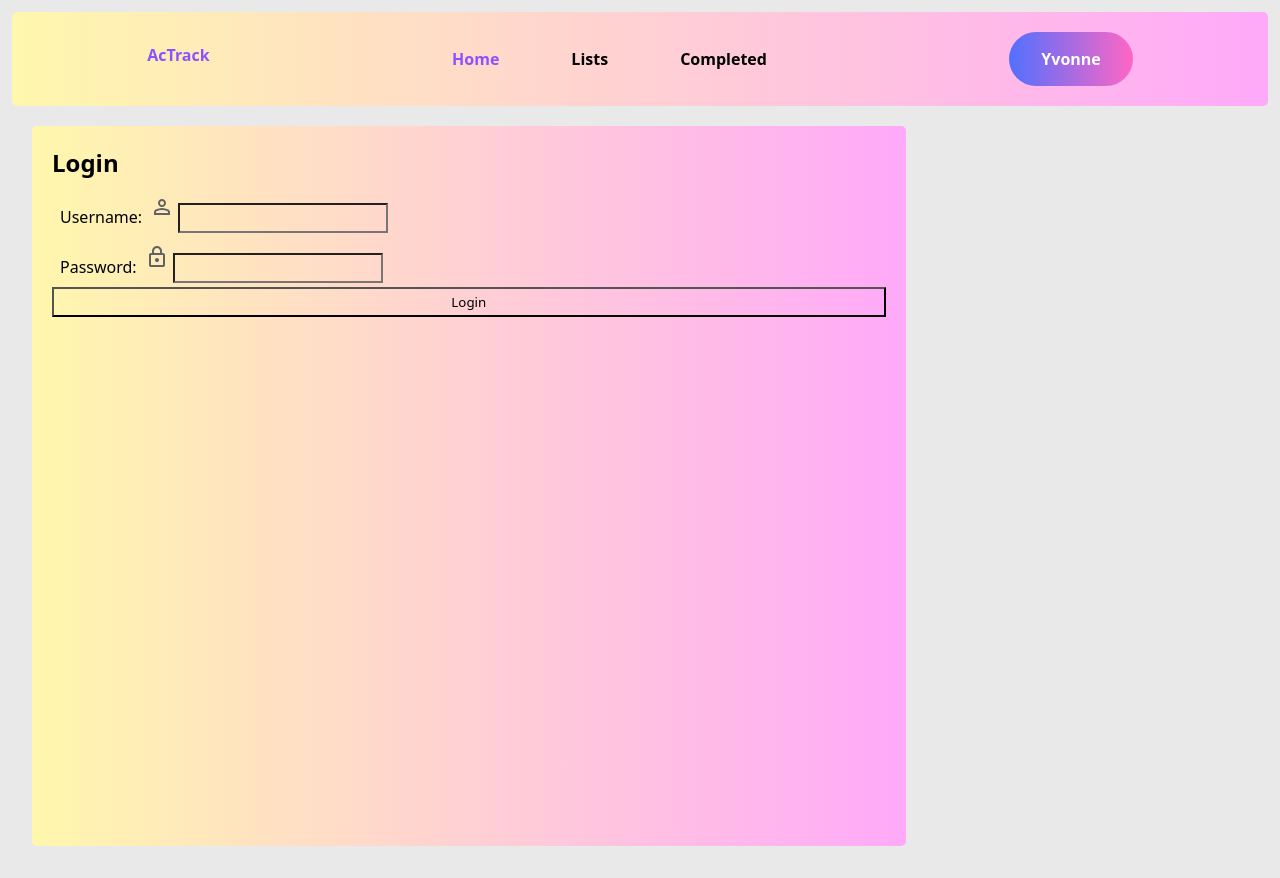
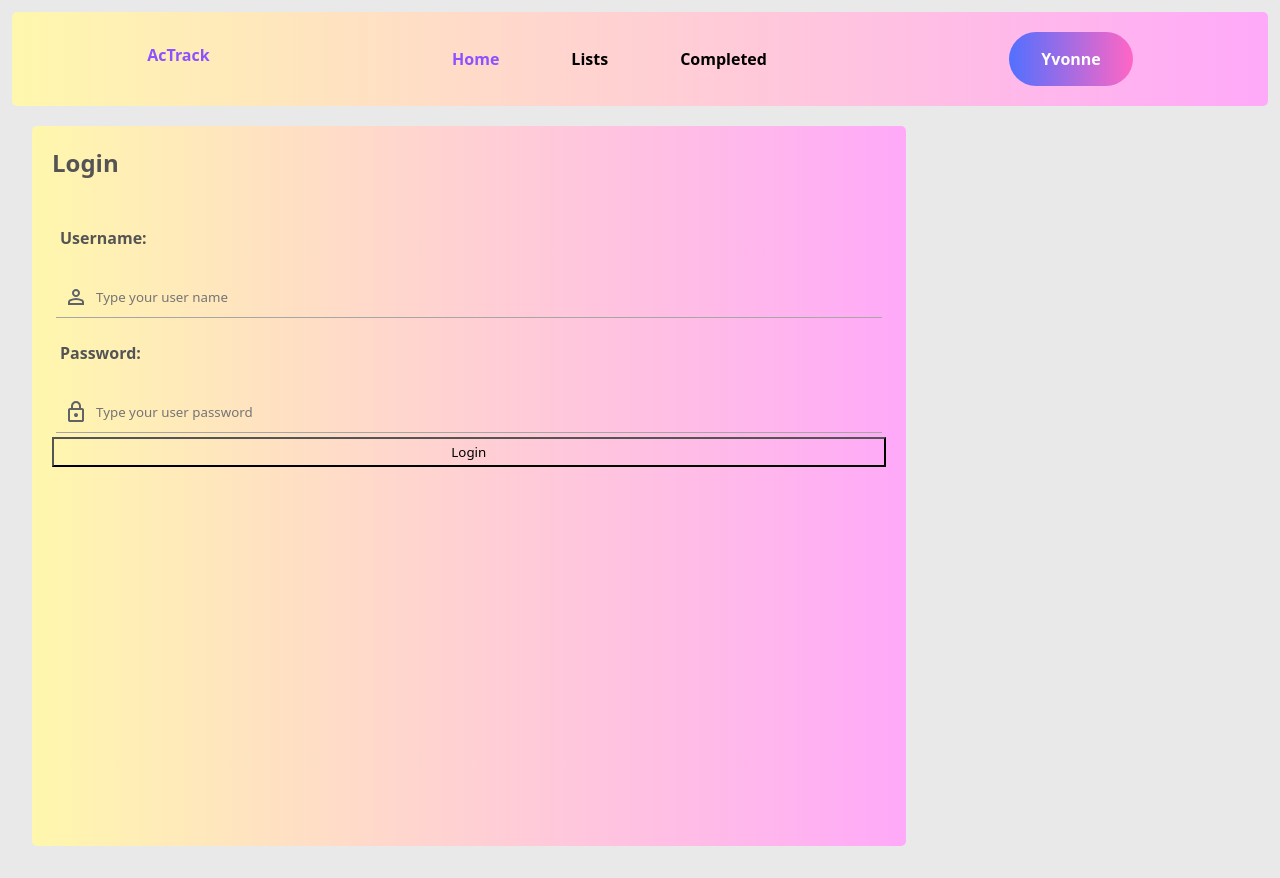
Before and after one commit to yvonneitan/yvonne-itangishaka-capstone-project-client, a React (Vite) app in the folder client-actrack/: page / in a window 1280 px wide. Built offline with nearby package versions, Linux system fonts and the light colour scheme.

Commit message:
Formart the login Page

```diff
--- a/client-actrack/src/pages/LoginPage/LoginPage.jsx
+++ b/client-actrack/src/pages/LoginPage/LoginPage.jsx
@@ -32,25 +32,31 @@ function LoginPage() {
       <form onSubmit={handleLogin} className="login-container__form">
         <div className='login-container__user'>
           <label className='login-container__label'>Username:</label>
+          <div className="login-container__user--items">
           <img src={userIcon} alt="" className="login-container__user--icon" />
           <input
             type="text"
             value={username}
             onChange={(e) => setUsername(e.target.value)}
+            placeholder="Type your user name"
             required
             className='login-container__user--name'
           />
+          </div>
         </div>
         <div className="login-container__password">
           <label className='login-container__label'>Password:</label>
+          <div className="login-container__password--items">
           <img src={passwordIcon} alt="" className="login-container__password--icon" />
           <input
             type="password"
             value={password}
             onChange={(e) => setPassword(e.target.value)}
+            placeholder="Type your user password"
             required
-            className='login-container__user--password'
+            className='login-container__password--text'
           />
+          </div>
         </div>
         <button type="submit" className="login-container__button">Login</button>
       </form>
--- a/client-actrack/src/pages/LoginPage/LoginPage.scss
+++ b/client-actrack/src/pages/LoginPage/LoginPage.scss
@@ -1,4 +1,6 @@
 @use "../../styles/partials/variables" as *;
+@use "../../styles/partials/mixins" as *;
+
 
 .login-container{
     display: flex;
@@ -10,12 +12,62 @@
     width:70%;
     height: 90vh;
     border-radius: 0.3125rem;
-    &__header,&__user,&__password,&__label,
-    &__user--icon,&__password--icon,
-    &__user--name,&__user--password, &__button{
+    gap:2rem;
+    &__header{
         background-color: transparent;
+        color: $text-grey;
+
+    }
+    &__password,&__label,
+    &__user--icon,&__password--icon,&__user--password, &__button{
+        background-color: transparent;
+    }
+    &__user{
+        display: flex;
+        flex-direction: column;
+        background-color: transparent;
+        padding-bottom: 1rem;
+        gap:1.5rem;
+
+        &--name{
+            background-color: inherit;
+            border: none;
+        }
+        &--icon{
+            width:2rem;
+        }
+        &--items{
+            display: flex;
+            flex-direction: row;
+            background-color: inherit;
+            border-bottom: 0.0625rem solid $border-grey;
 
 
+        }
+    }
+    &__password{
+        display: flex;
+        flex-direction: column;
+        background-color: transparent;
+        gap:1.5rem;
+        &--text{
+            background-color: inherit;
+            border: none;
+        }
+        &--icon{
+            width:2rem;
+        }
+        &--items{
+            display: flex;
+            flex-direction: row;
+            background-color: inherit;
+            border-bottom: 0.0625rem solid $border-grey;
+
+        }
+    }
+    &__label{
+        font-weight: $font-bold;
+        color:$text-grey;
 
     }
     &__header{
```
